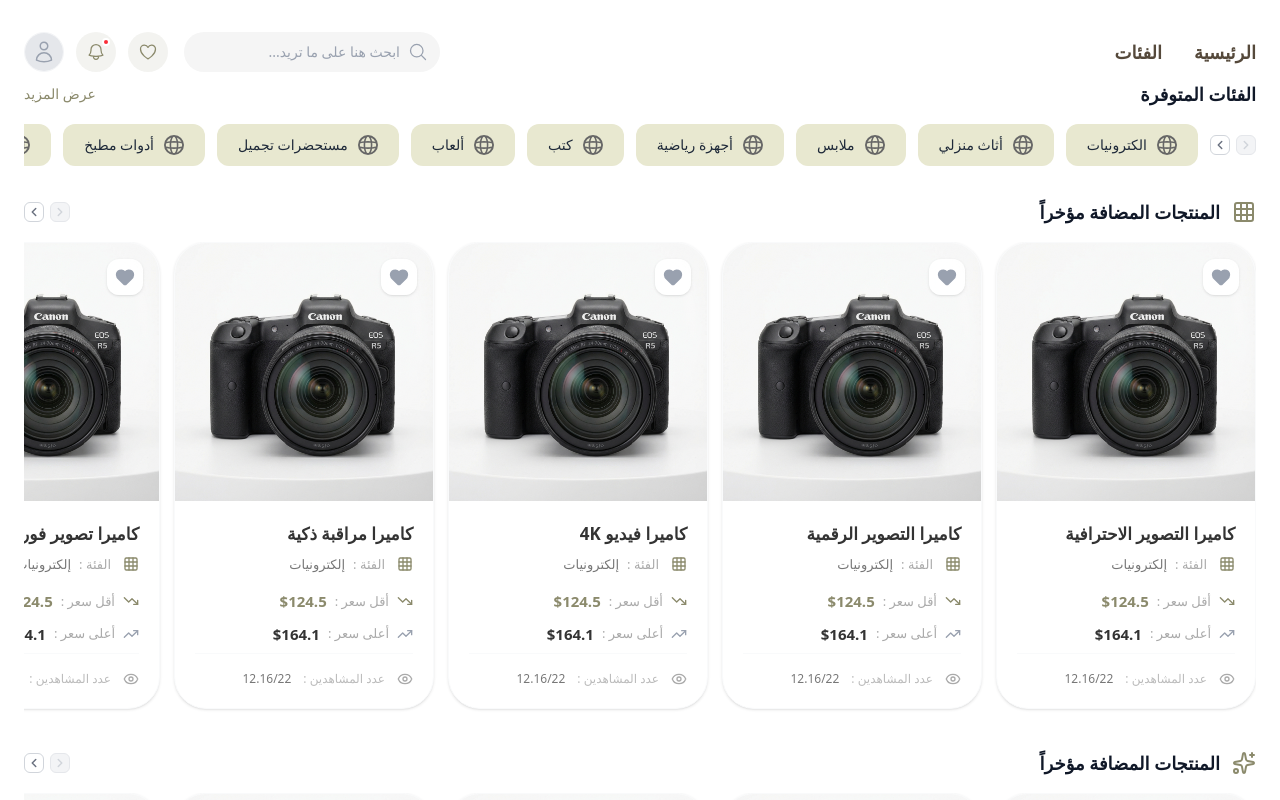
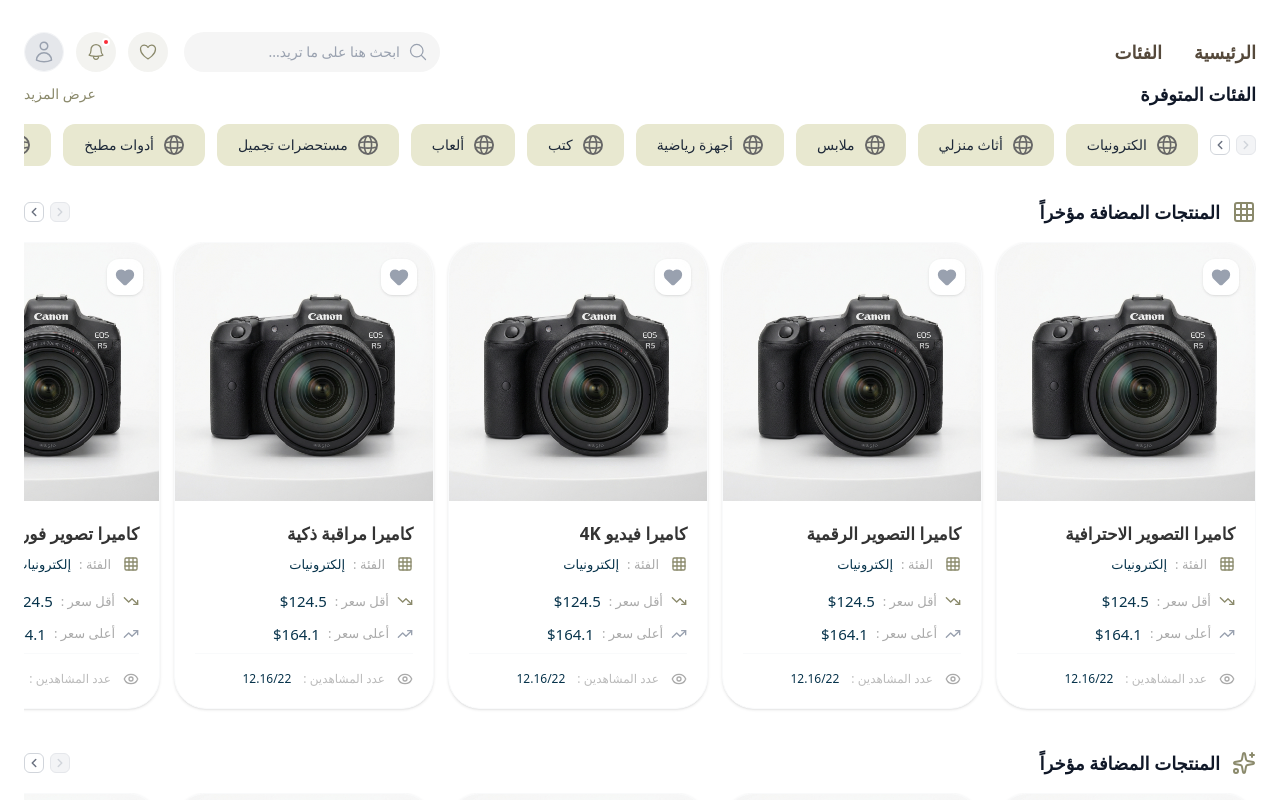
Before and after one commit to abdallahsafi14/shhal, a Next.js app: page / in a window 1280 px wide. Shown: the top 800 px of the page. Built offline with nearby package versions, Linux system fonts and the light colour scheme; no server answers.

Commit message:
fixde some styles

```diff
--- a/app/(main)/categories/page.js
+++ b/app/(main)/categories/page.js
@@ -46,7 +46,7 @@ export default function CategoriesPage() {
     return (
         <div className="max-w-[1200px] mx-auto pb-20">
             {/* Back Button */}
-            <div className="flex justify-end mb-8">
+            <div className="flex justify-start mb-8">
                 <button
                     onClick={() => router.back()}
                     className="flex items-center gap-2 text-[#55493B] font-bold hover:text-[#07334B] transition-colors"
--- a/app/(main)/products/[id]/page.js
+++ b/app/(main)/products/[id]/page.js
@@ -135,7 +135,7 @@ export default function ProductDetailsPage({ params }) {
     return (
         <div className="max-w-[1200px] mx-auto pb-20 px-4 md:px-0">
             {/* Back Button */}
-            <div className="flex justify-end mb-8">
+            <div className="flex justify-start mb-8">
                 <button onClick={() => router.back()} className="flex items-center gap-2 text-[#55493B] font-bold hover:text-[#07334B] transition-colors text-[15px]">
                     الرجوع للخلف <ArrowLeft className="w-5 h-5" />
                 </button>
@@ -160,7 +160,7 @@ export default function ProductDetailsPage({ params }) {
 
                 {/* Left col: Info */}
                 <div className="order-2 text-right">
-                    <h1 className="text-[26px] font-bold text-[#333333] mb-6 leading-tight">{product.name}</h1>
+                    <h1 className="text-[16px] font-bold text-[#333333] mb-6 leading-tight">{product.name}</h1>
                     <div className="mb-8 space-y-3">
                         <h3 className="text-[#8B8A6C] font-bold text-[15px] flex items-center justify-start gap-2">
                              <Sparkles className="w-4 h-4" />
@@ -204,14 +204,14 @@ export default function ProductDetailsPage({ params }) {
                         </div>
                     </div>
 
-                    <div className="flex items-center justify-end gap-5">
+                    <div className="flex items-center justify-end gap-4">
                         <button
                             onClick={() => setIsUpdateModalOpen(true)}
                             className="flex-1 bg-[#07334B] text-white font-bold py-4 rounded-xl hover:bg-[#0a4566] transition-all text-[16px] shadow-lg shadow-[#07334B]/20"
                         >
                             تحديث المنتج
                         </button>
-                        <button className="w-16 h-16 rounded-xl bg-[#EBECF0] flex items-center justify-center text-[#07334B] hover:text-red-500 transition-all border border-gray-100">
+                        <button className="w-22 h-16 rounded-xl bg-[#EBECF0] flex items-center justify-center text-[#07334B] hover:text-red-500 transition-all border border-gray-100">
                             <Heart className="w-7 h-7" />
                         </button>
                     </div>
@@ -232,7 +232,7 @@ export default function ProductDetailsPage({ params }) {
 
             {/* Tab Content: Reviews */}
             {activeTab === 'reviews' && (
-                <div className="flex flex-col lg:flex-row gap-20">
+                <div className="flex flex-col items-center lg:flex-row gap-20">
                      {/* Right Side: Rating Summary (Second Child = Right in RTL) */}
                     <div className="w-full lg:w-[400px] space-y-8 order-1">
                         <h3 className="text-xl font-bold text-[#333333] text-right">: الأراء والتقييمات</h3>
@@ -266,7 +266,7 @@ export default function ProductDetailsPage({ params }) {
                         {reviews.items.map((review, i) => (
                             <div key={i} className="space-y-4 pb-8 border-b border-gray-100 last:border-0">
                                 {/* Top Header: Stars on left, User info on right */}
-                                <div className="flex items-start justify-between">
+                                <div className="flex items-center justify-between">
                                     {/* Left: Stars */}
 
 
@@ -424,17 +424,17 @@ export default function ProductDetailsPage({ params }) {
                     <div className="space-y-10">
                         {product.comparisonStores.map((s, i) => (
                             <div key={i} className="flex flex-col md:flex-row items-center justify-between pb-6 border-b border-gray-100 last:border-0 hover:bg-gray-50/50 transition-colors p-4 rounded-xl">
-                                <div className="text-[19px] font-bold text-[#07334B]" dir="ltr">{s.price}</div>
-                                <div className="text-right space-y-1.5 flex flex-col items-end">
+                                <div className="text-right space-y-1.5 flex flex-col items-start">
                                     <div className="flex items-center gap-2 text-[15px] font-bold text-[#333333]">
+                                        <Store className="w-4 h-4 text-[#8B8A6C]" />
                                         {s.name}
-                                        <Store className="w-4 h-4 text-[#8B8A6C]" />
                                     </div>
                                     <div className="flex items-center gap-2 text-[13px] text-[#777777]">
+                                        <MapPin className="w-4 h-4 text-[#8B8A6C]" />
                                         {s.location}
-                                        <MapPin className="w-4 h-4 text-[#8B8A6C]" />
                                     </div>
                                 </div>
+                                <div className="text-[19px] font-bold text-[#07334B]" dir="ltr">{s.price}</div>
                             </div>
                         ))}
                     </div>
--- a/components/features/ProductCard.js
+++ b/components/features/ProductCard.js
@@ -49,7 +49,7 @@ export default function ProductCard({ product }) {
           <div className="flex items-center justify-start gap-2 text-[13px] text-[#777777]">
             <Grid3x3 className="w-4 h-4 text-[#8B8A6C]" />
             <span className="text-[#AAAAAA] mr-1">الفئة :</span>
-            <span className="font-medium">{product.category}</span>
+            <span className="font-medium text-primary">{product.category}</span>
           </div>
         </div>
 
@@ -58,12 +58,12 @@ export default function ProductCard({ product }) {
           <div className="flex items-center justify-start gap-2 text-[13px] text-[#777777]">
             <TrendingDown className="w-4 h-4 text-[#8B8A6C]" />
             <span className="text-[#AAAAAA]">أقل سعر :</span>
-            <span className="font-bold text-[#8B8A6C] text-[15px]">{product.minPrice}</span>
+            <span className="font-medium text-primary text-[15px]">{product.minPrice}</span>
           </div>
           <div className="flex items-center justify-start gap-2 text-[13px] text-[#777777]">
             <TrendingUp className="w-4 h-4 text-gray-400" />
             <span className="text-[#AAAAAA]">أعلى سعر :</span>
-            <span className="font-bold text-[#333333] text-[15px]">{product.maxPrice}</span>
+            <span className="font-medium text-primary text-[15px]">{product.maxPrice}</span>
           </div>
         </div>
 
@@ -71,7 +71,7 @@ export default function ProductCard({ product }) {
         <div className="mt-auto pt-4 border-t border-gray-50 flex items-center justify-start gap-3 text-[12px] text-[#AAAAAA]">
           <Eye className="w-4 h-4" />
           <span className="text-[#BBBBBB]">عدد المشاهدين :</span>
-          <span className="font-medium text-[#777777]">{product.views}</span>
+          <span className="font-medium text-primary">{product.views}</span>
         </div>
       </Link>
     </div>
--- a/components/features/UpdateProductModal.js
+++ b/components/features/UpdateProductModal.js
@@ -118,7 +118,7 @@ export default function UpdateProductModal({ isOpen, onClose }) {
                             </div>
 
                             {/* Add Another Branch */}
-                            <div className="flex justify-end pt-2">
+                            <div className="flex justify-start pt-2">
                                 <button className="flex items-center gap-2 text-[#777777] hover:text-[#07334B] transition-colors font-bold text-[14px]">
                                     <span className="underline underline-offset-4">أدخل فرع أخر للمحل</span>
                                     <div className="w-5 h-5 rounded-md border border-gray-300 flex items-center justify-center">
@@ -129,15 +129,15 @@ export default function UpdateProductModal({ isOpen, onClose }) {
                         </div>
 
                         {/* Action Buttons */}
-                        <div className="flex flex-col md:flex-row gap-4 pt-4">
+                        <div className="flex flex-col md:flex-row gap-4 pt-4 ">
+                            <button
+                                onClick={handleSubmit}
+                                className="flex-[1.5] order-2 md:order-1 bg-[#07334B] text-white font-bold py-4 rounded-xl hover:bg-[#0a4566] transition-all text-[16px] shadow-lg shadow-[#07334B]/20"
+                            >
+                                تحديث المنتج
+                            </button>
                             <button className="flex-1 order-2 md:order-1 border border-[#07334B] text-[#07334B] font-bold py-4 rounded-xl flex items-center justify-center gap-2 hover:bg-gray-50 transition-all text-[16px]">
                                 <Coins className="w-5 h-5" /> أدخل سعر أخر
-                            </button>
-                            <button
-                                onClick={handleSubmit}
-                                className="flex-[1.5] order-1 md:order-2 bg-[#07334B] text-white font-bold py-4 rounded-xl hover:bg-[#0a4566] transition-all text-[16px] shadow-lg shadow-[#07334B]/20"
-                            >
-                                تحديث المنتج
                             </button>
                         </div>
                     </div>
```
